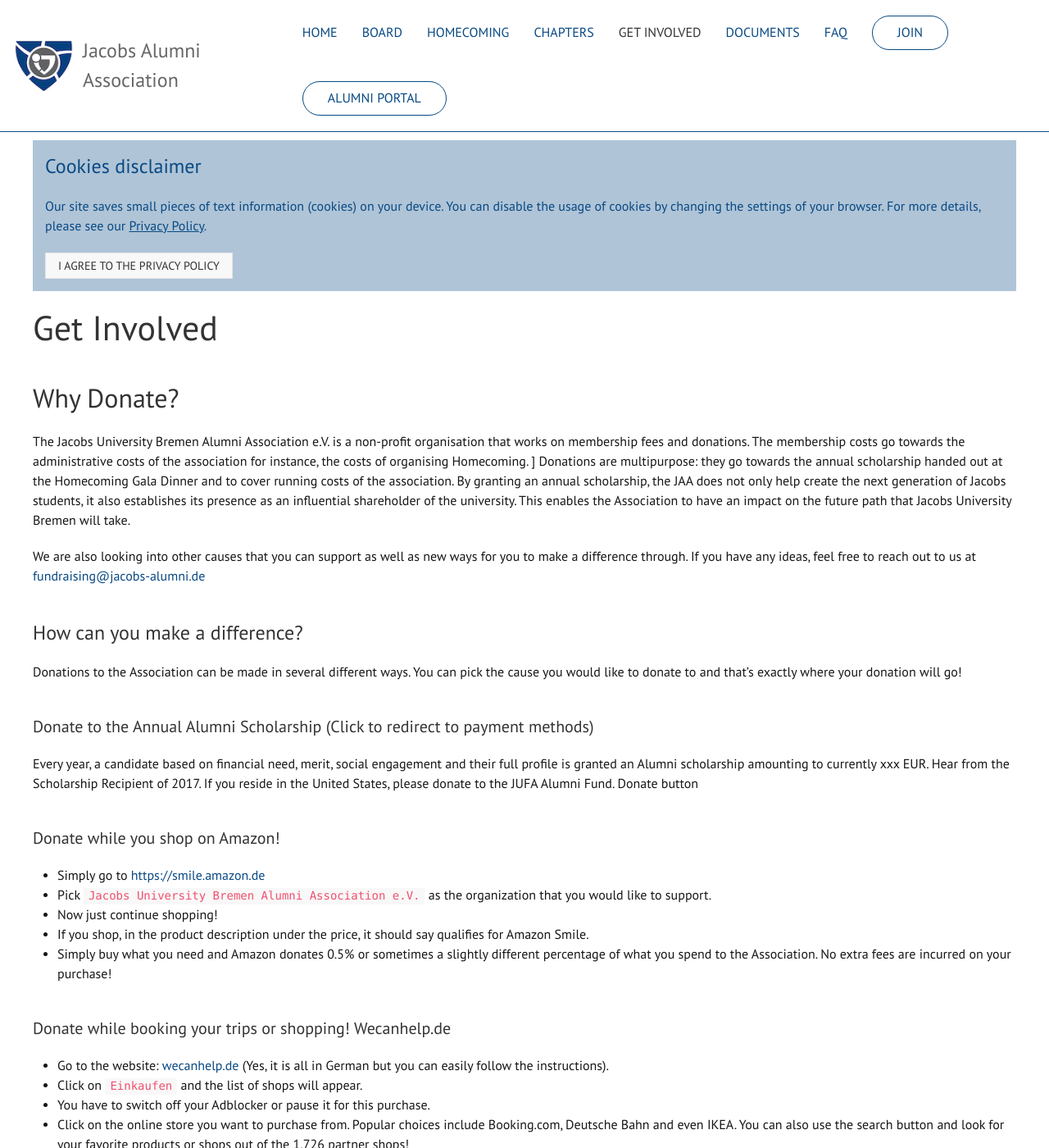
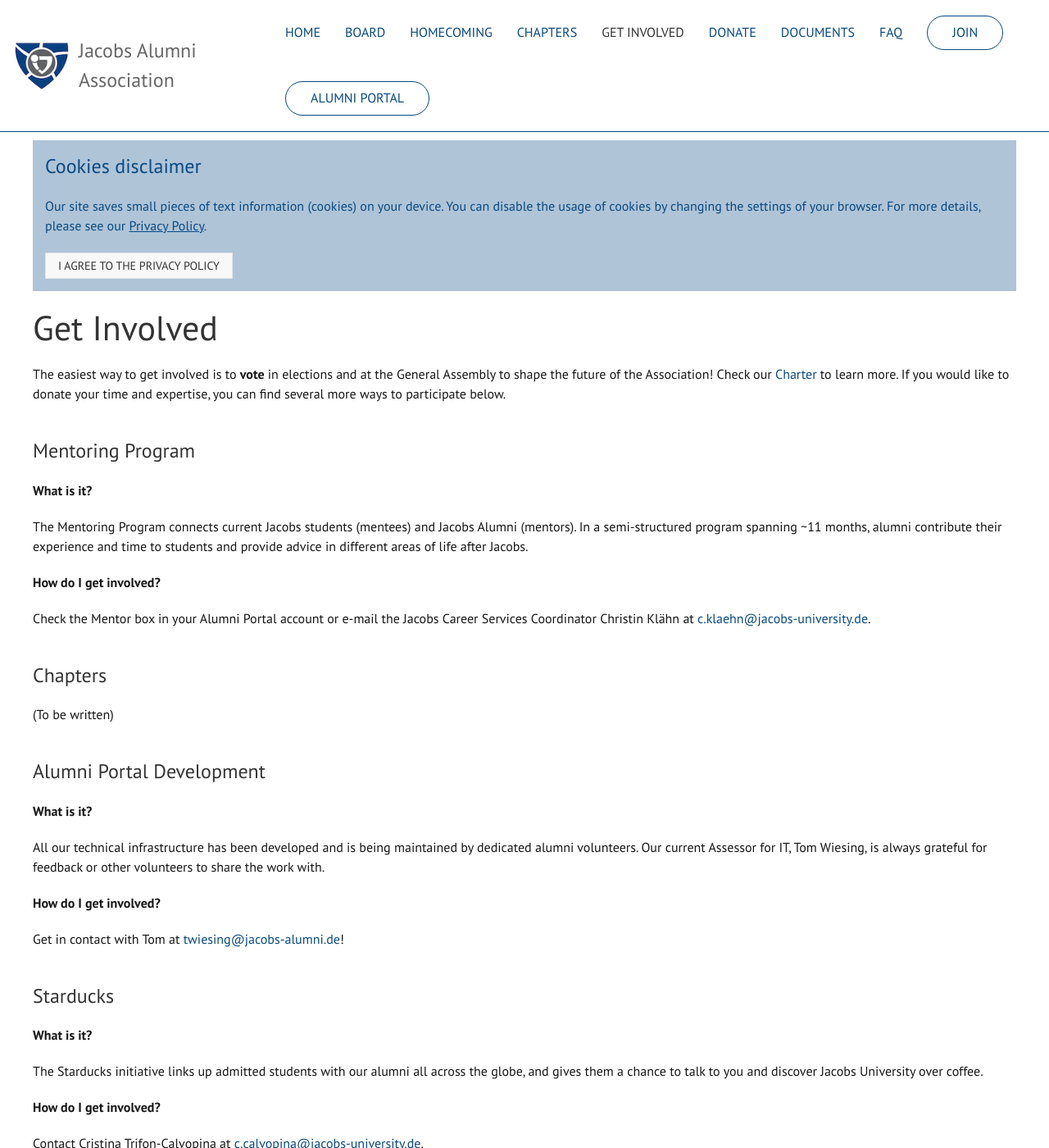
Before and after one commit to JacobsAlumni/jekyll.jacobs-alumni.de, a Jekyll site: the page built from src/get-involved/index.md, in a window 1280 px wide and 1400 px high. Shown: the whole window at 82% size. Built offline with Jekyll 4.4.1, drawn with Linux system fonts in a browser that asks for light colours; some of the changed text lies outside the part shown.

Commit message:
Publish "Get Involved"

```diff
--- a/_config.yml
+++ b/_config.yml
@@ -43,6 +43,8 @@
     url: /chapters/
   - title: Get involved
     url: /get-involved/
+  - title: Donate
+    url: /donate/
   - title: Documents
     url: /documents/
   - title: FAQ
--- /dev/null
+++ b/src/donate/index.md
@@ -0,0 +1,51 @@
+---
+title: Donate
+permalink: /donate/
+---
+
+## Why Donate?
+
+The Jacobs University Bremen Alumni Association e.V. is a non-profit organisation that works on membership fees and donations.
+The membership costs go towards the administrative costs of the association for instance, the costs of organising Homecoming. ]
+Donations are multipurpose: they go towards the annual scholarship handed out at the Homecoming Gala Dinner and to cover running costs of the association.
+By granting an annual scholarship, the JAA does not only help create the next generation of Jacobs students, it also establishes its presence as an influential shareholder of the university.
+This enables the Association to have an impact on the future path that Jacobs University Bremen will take.
+
+We are also looking into other causes that you can support as well as new ways for you to make a difference through.
+If you have any ideas, feel free to reach out to us at [fundraising@jacobs-alumni.de](mailto:fundraising@jacobs-alumni.de)
+
+### How can you make a difference?
+
+Donations to the Association can be made in several different ways.
+You can pick the cause you would like to donate to and that’s exactly where your donation will go!
+
+#### Donate to the Annual Alumni Scholarship (Click to redirect to payment methods)
+
+Every year, a candidate based on financial need, merit, social engagement and their full profile is granted an Alumni scholarship amounting to currently xxx EUR. Hear from the Scholarship Recipient of 2017.
+If you reside in the United States, please donate to the JUFA Alumni Fund.
+Donate button
+
+#### Donate while you shop on Amazon!
+
+- Simply go to [https://smile.amazon.de](https://smile.amazon.de)
+- Pick `Jacobs University Bremen Alumni Association e.V.` as the organization that you would like to support.
+- Now just continue shopping!
+- If you shop, in the product description under the price, it should say qualifies for Amazon
+Smile.
+- Simply buy what you need and Amazon donates 0.5% or sometimes a slightly different percentage of what you spend to the Association.
+No extra fees are incurred on your purchase!
+
+#### Donate while booking your trips or shopping! Wecanhelp.de
+
+- Go to the website: [wecanhelp.de](https://wecanhelp.de) (Yes, it is all in German but you can easily follow the instructions).
+- Click on `Einkaufen` and the list of shops will appear.
+- You have to switch off your Adblocker or pause it for this purchase.
+- Click on the online store you want to purchase from. Popular choices include Booking.com,
+Deutsche Bahn and even IKEA. You can also use the search button and look for your favorite
+products or shops out of the 1,726 partner shops!
+- Click on `Zum Shop` and you will be forwarded to the store of your choice.
+And now just book, order, or SHOP TILL YOU DROP!
+The prices will remain the same whether you book directly from the store or go through the
+wecanhelp.de link.
+A percentage of what you buy will be donated by the shops to our Alumni Scholarship Fund!
+You will be helping a prospective student fund their Jacobs education.
--- a/src/get-involved/index.md
+++ b/src/get-involved/index.md
@@ -1,52 +1,66 @@
 ---
 title: Get Involved
 permalink: /get-involved/
-redirect_from: /donate/
 ---
 
-## Why Donate?
+The easiest way to get involved is to __vote__ in elections and at the General Assembly to shape the future of the Association!
+Check our [Charter](/documents/charter/english/) to learn more.
+If you would like to donate your time and expertise, you can find several more ways to participate below.
 
-The Jacobs University Bremen Alumni Association e.V. is a non-profit organisation that works on membership fees and donations.
-The membership costs go towards the administrative costs of the association for instance, the costs of organising Homecoming. ]
-Donations are multipurpose: they go towards the annual scholarship handed out at the Homecoming Gala Dinner and to cover running costs of the association.
-By granting an annual scholarship, the JAA does not only help create the next generation of Jacobs students, it also establishes its presence as an influential shareholder of the university.
-This enables the Association to have an impact on the future path that Jacobs University Bremen will take.
+### Mentoring Program
 
-We are also looking into other causes that you can support as well as new ways for you to make a difference through.
-If you have any ideas, feel free to reach out to us at [fundraising@jacobs-alumni.de](mailto:fundraising@jacobs-alumni.de)
+__What is it?__
 
-### How can you make a difference?
+The Mentoring Program connects current Jacobs students (mentees) and Jacobs Alumni (mentors). In a semi-structured program spanning ~11 months, alumni contribute their experience and time to students and provide advice in different areas of life after Jacobs.
 
-Donations to the Association can be made in several different ways.
-You can pick the cause you would like to donate to and that’s exactly where your donation will go!
+__How do I get involved?__
 
-#### Donate to the Annual Alumni Scholarship (Click to redirect to payment methods)
+Check the Mentor box in your Alumni Portal account or e-mail the Jacobs Career Services Coordinator Christin Klähn at [c.klaehn@jacobs-university.de](mailto:c.klaehn@jacobs-university.de).
 
-Every year, a candidate based on financial need, merit, social engagement and their full profile is granted an Alumni scholarship amounting to currently xxx EUR. Hear from the Scholarship Recipient of 2017.
-If you reside in the United States, please donate to the JUFA Alumni Fund.
-Donate button
+### Chapters
 
-#### Donate while you shop on Amazon!
+(To be written)
 
-- Simply go to [https://smile.amazon.de](https://smile.amazon.de)
-- Pick `Jacobs University Bremen Alumni Association e.V.` as the organization that you would like to support.
-- Now just continue shopping!
-- If you shop, in the product description under the price, it should say qualifies for Amazon
-Smile.
-- Simply buy what you need and Amazon donates 0.5% or sometimes a slightly different percentage of what you spend to the Association.
-No extra fees are incurred on your purchase!
+### Alumni Portal Development
 
-#### Donate while booking your trips or shopping! Wecanhelp.de
+__What is it?__
 
-- Go to the website: [wecanhelp.de](https://wecanhelp.de) (Yes, it is all in German but you can easily follow the instructions).
-- Click on `Einkaufen` and the list of shops will appear.
-- You have to switch off your Adblocker or pause it for this purchase.
-- Click on the online store you want to purchase from. Popular choices include Booking.com,
-Deutsche Bahn and even IKEA. You can also use the search button and look for your favorite
-products or shops out of the 1,726 partner shops!
-- Click on `Zum Shop` and you will be forwarded to the store of your choice.
-And now just book, order, or SHOP TILL YOU DROP!
-The prices will remain the same whether you book directly from the store or go through the
-wecanhelp.de link.
-A percentage of what you buy will be donated by the shops to our Alumni Scholarship Fund!
-You will be helping a prospective student fund their Jacobs education.
+All our technical infrastructure has been developed and is being maintained by dedicated alumni volunteers. Our current Assessor for IT, Tom Wiesing, is always grateful for feedback or other volunteers to share the work with.
+
+__How do I get involved?__
+
+Get in contact with Tom at [twiesing@jacobs-alumni.de](mailto:twiesing@jacobs-alumni.de)!
+
+### Starducks
+
+__What is it?__
+
+The Starducks initiative links up admitted students with our alumni all across the globe, and gives them a chance to talk to you and discover Jacobs University over coffee.
+
+__How do I get involved?__
+
+Contact Cristina Trifon-Calvopina at [c.calvopina@jacobs-university.de](mailto:c.calvopina@jacobs-university.de).
+
+### Events for Alumni by Alumni
+
+__What is it?__
+
+With this initiative we want to tap into the great talent and experience Jacobs Alumni have to offer. Alumni share their knowledge with fellow alumni at a workshop or other event.
+
+__How do I get involved?__
+
+Send us your event ideas (whether you want to volunteer for it or just want to share an idea about a potential topic or alumni speaker) at [board@jacobs-alumni.de](mailto:board@jacobs-alumni.de).
+
+### Jacobs Career Fair
+
+__What is it?__
+
+The annual Jacobs Career Fair is not just a place for established companies but also for our own alumni start-ups to present themselves to Jacobs students. Share your entrepreneurial spirit with the younger generations or make connections with other exhibitors. Do you have a startup, and are interested in recruiting Jacobs talent, while networking with a variety of other companies? Join us at the Fair! Alumni startups get the Silver Package (worth 850 EUR) for free. Plus all companies that find out about the Fair via our alumni network get a 20% discount from any package.  Alumni Association members receive a free Silver package (worth 850€) to take part in the fair.
+
+__How do I get involved?__
+
+Contact Daisy Juknischke-Heinsen at [d.heinsen@jacobs-university.de](mailto:d.heinsen@jacobs-university.de) to participate as exhibitor or alumni guest.
+
+### Success Stories
+
+Want to share a __success story__? Tell us at [alumni@jacobs-university.de](mailto:alumni@jacobs-university.de), get featured in the newsletter and inspire fellow alumni!
```
